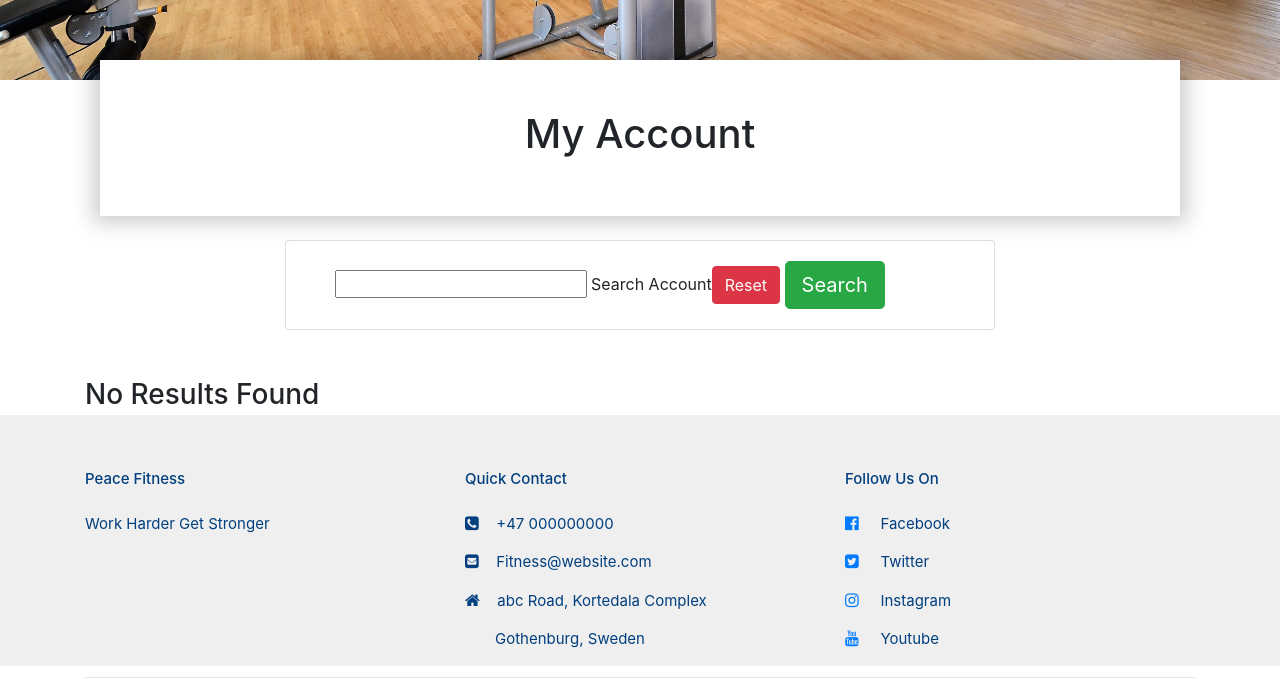
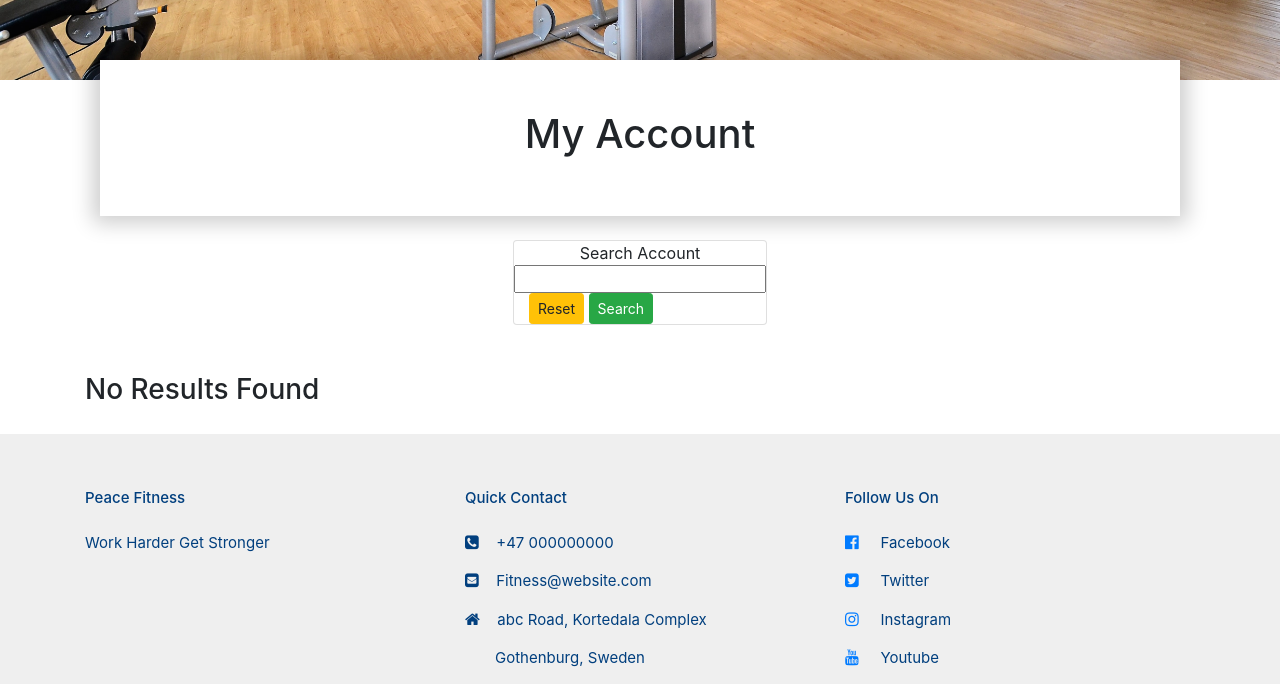
Before and after one commit to Code-Institute-Submissions/zappyemem-PeaceFitness_, a Flask app: page /search in a window 1280 px wide. Shown: the part 560-1244 px from the top of the page. Run offline with Flask 2, Linux system fonts and the light colour scheme; data that the repository does not hold is empty; some libraries are stand-ins or nearby versions.

Commit message:
updated bootstrap classes on search form on account

```diff
--- a/templates/trainings.html
+++ b/templates/trainings.html
@@ -14,21 +14,21 @@
          </div>
          <div class="container">
             <br/>
-            <div class="row justify-content-center">
-                                <div class="col-12 col-md-10 col-lg-8">
+         <!-------- <div class="row justify-content-center">---------->
+                                <div class="form-inline d-flex justify-content-center md-form form-sm mt-0">
                                     <form class="card card-sm" action="{{url_for('search') }}" method="post">
-                                        <div class="card-body row no-gutters align-items-center">
+                               <!----------- <div class="card-body row no-gutters align-items-center">
                                             <div class="col-auto">
                                                 <i class="fas fa-search h4 text-body"></i>
+                                ------------------->  <label for="query">Search Account</label>
+                                                <input type="text form-control form-control-sm mr-3 w-75" name="query" id="query" minlength="3" class="validate" required>
 
-                                                <input type="text" name="query" id="query" minlength="3" class="validate" required>
 
-                                                <label for="query">Search Account</label>
-                                            </div>
+
                                             <!--end of col-->
-                                            <div class="col-auto">
-                                                <a href="{{url_for('trainings')}}" class="btn btn-danger">Reset</a>
-                                                <button class="btn btn-lg btn-success" type="submit">Search</button>
+                                            <div class="col-auto center-align">
+                                                <a href="{{url_for('trainings')}}" class="btn btn-sm btn-warning">Reset</a>
+                                                <button class="btn btn-sm btn-success" type="submit">Search</button>
                                             </div>
                                             <!--end of col-->
                                         </div>
@@ -51,8 +53,8 @@
 
                 {% if session.user|lower == training.created_by|lower %}
                     <div class="card-action">
-                        <a href="{{ url_for('delete_training', training_id=training._id) }}" class="btn-small blue lighten-1">Done</a>
-                        <a href="{{ url_for('edit_account', training_id=training._id) }}" class="btn-small yellow darken-3">Edit</a>
+                        <a href="{{ url_for('delete_training', training_id=training._id) }}" class="btn btn-danger btn-sm active">Delete</a>
+                        <a href="{{ url_for('edit_account', training_id=training._id) }}" class="btn btn-success btn-sm active">Edit</a>
                     </div>
                 {% endif %}
 
@@ -68,7 +71,7 @@
 
              </div>
              </div>
-</section>
+</section><br>
 
 
 
```
Also changed, not shown: other parts of templates/trainings.html (+4 -1 lines).
